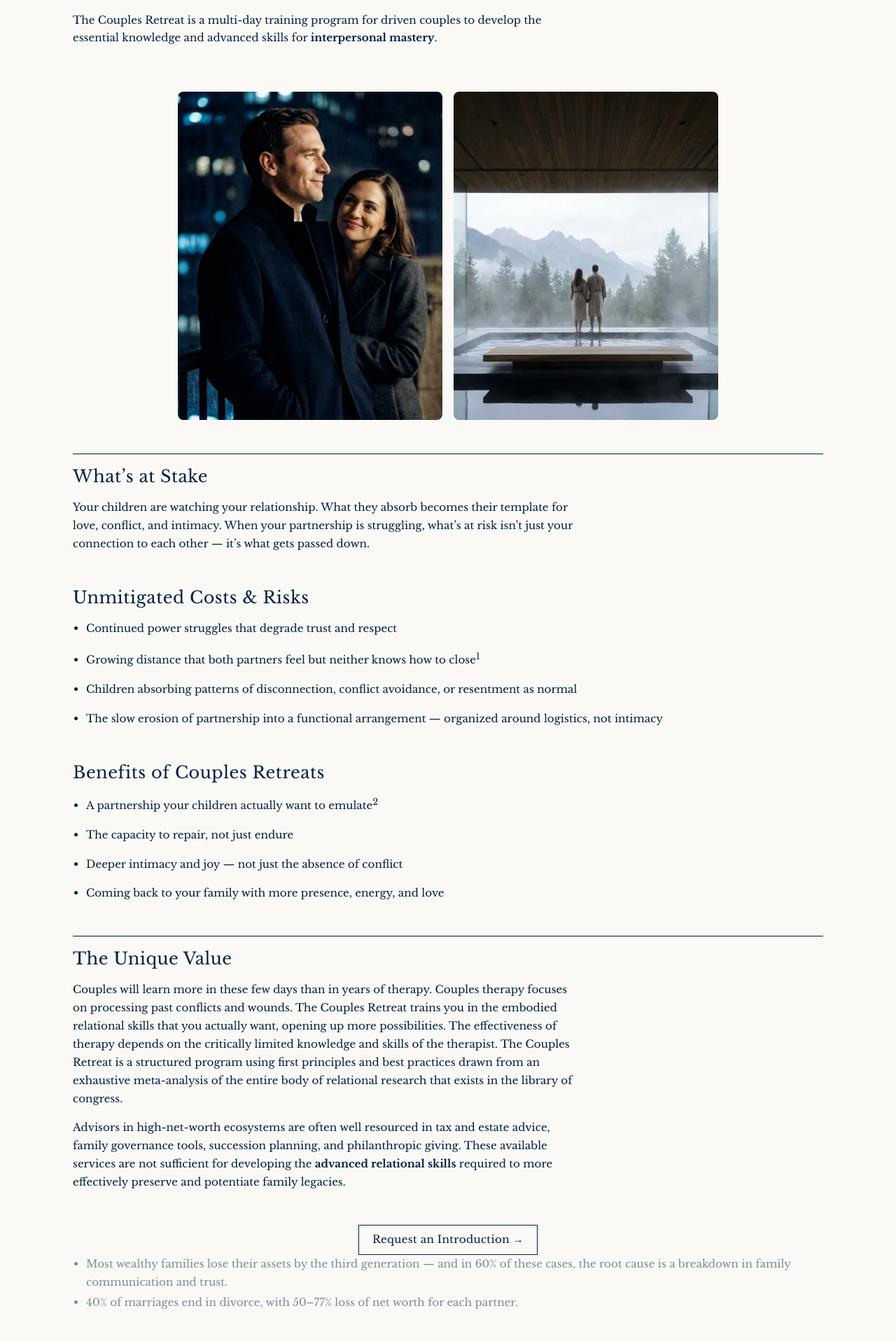
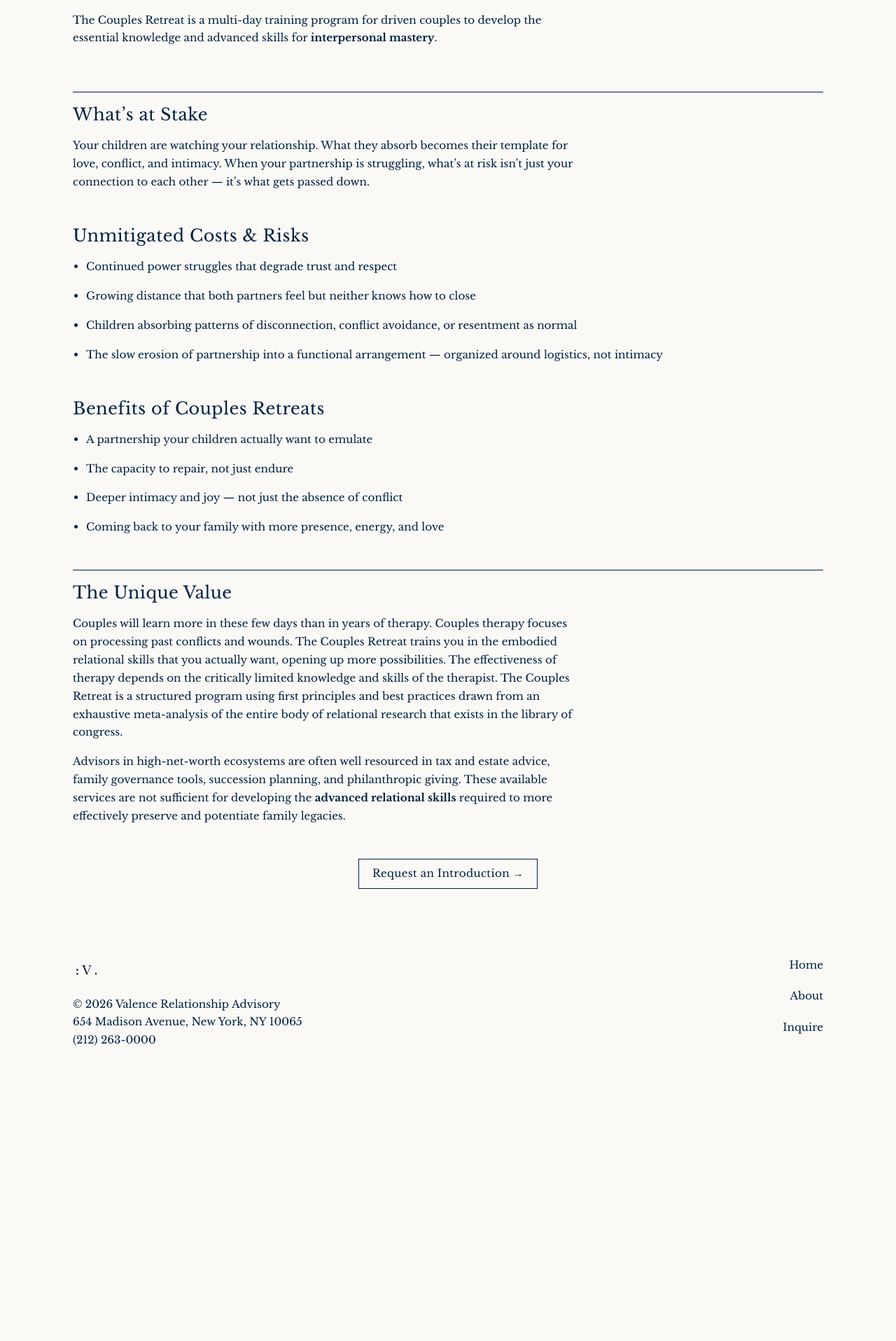
Before and after one commit to samuel-dunlap/valence-site, a Next.js app: page /couples-retreat in a window 1280 px wide. Shown: the part 224-2140 px from the top of the page at 70% size. After the commit the page ends 1771 px from the top, so only its background shows below. Built offline with nearby package versions, Linux system fonts and the light colour scheme.

Commit message:
Remove images from couples retreat page
Co-Authored-By: Claude Opus 4.6 <noreply@anthropic.com>

```diff
--- a/src/app/(with-footer)/couples-retreat/page.module.css
+++ b/src/app/(with-footer)/couples-retreat/page.module.css
@@ -1,20 +1,4 @@
 /* Page-specific styles - shared header styles moved to @/styles/page-header.module.css */
-
-.imagePair {
-  display: grid;
-  grid-template-columns: 1fr 1fr;
-  gap: var(--space);
-  max-width: var(--content-wide);
-  margin: 0 auto;
-  padding: var(--space-section) var(--content-padding) 0;
-}
-
-.pairImage {
-  border-radius: var(--radius);
-  width: 100%;
-  height: 100%;
-  object-fit: cover;
-}
 
 .bodySection {
   padding: var(--space-section) var(--content-padding) 0;
@@ -51,26 +35,3 @@
   position: relative;
   z-index: var(--z-content);
 }
-
-.footnotes {
-  max-width: var(--max-width);
-  margin: 0 auto;
-  padding: 0 var(--content-padding) var(--space-section);
-  font-size: var(--fs-body);
-  color: var(--color-text);
-  opacity: 0.5;
-  line-height: var(--lh-body);
-}
-
-.footnotes ol {
-  padding-left: 1.25em;
-  display: flex;
-  flex-direction: column;
-  gap: 0.25rem;
-}
-
-@media (max-width: 767px) {
-  .imagePair {
-    grid-template-columns: 1fr;
-  }
-}
--- a/src/app/(with-footer)/couples-retreat/page.tsx
+++ b/src/app/(with-footer)/couples-retreat/page.tsx
@@ -1,5 +1,4 @@
 import type { Metadata } from "next";
-import Image from "next/image";
 import FadeIn from "@/components/FadeIn/FadeIn";
 import ArrowLink from "@/components/ArrowLink/ArrowLink";
 import SectionHeader from "@/components/SectionHeader/SectionHeader";
@@ -40,26 +39,6 @@ export default function CouplesRetreatPage() {
         </section>
       </FadeIn>
 
-      <div className={styles.imagePair}>
-        <Image
-          src="/images/home.webp"
-          alt="Couple in New York City"
-          width={1018}
-          height={661}
-          unoptimized
-          className={styles.pairImage}
-        />
-        <Image
-          src="/images/retreat.webp"
-          alt="Luxury retreat with mountain views"
-          width={1018}
-          height={661}
-          unoptimized
-          loading="lazy"
-          className={styles.pairImage}
-        />
-      </div>
-
       <FadeIn>
         <section className={styles.legacySection}>
           <div className={styles.legacySectionContent}>
@@ -78,18 +57,13 @@ export default function CouplesRetreatPage() {
             leftTitle="Unmitigated Costs & Risks"
             leftItems={[
               "Continued power struggles that degrade trust and respect",
-              <>
-                Growing distance that both partners feel but neither knows how
-                to close<sup>1</sup>
-              </>,
+              "Growing distance that both partners feel but neither knows how to close",
               "Children absorbing patterns of disconnection, conflict avoidance, or resentment as normal",
               "The slow erosion of partnership into a functional arrangement — organized around logistics, not intimacy",
             ]}
             rightTitle="Benefits of Couples Retreats"
             rightItems={[
-              <>
-                A partnership your children actually want to emulate<sup>2</sup>
-              </>,
+              "A partnership your children actually want to emulate",
               "The capacity to repair, not just endure",
               "Deeper intimacy and joy — not just the absence of conflict",
               "Coming back to your family with more presence, energy, and love",
@@ -126,20 +100,6 @@ export default function CouplesRetreatPage() {
       <section className={styles.cta}>
         <ArrowLink text={CTA.requestIntroduction} href="/inquire" />
       </section>
-
-      <footer className={styles.footnotes}>
-        <ol>
-          <li>
-            Most wealthy families lose their assets by the third generation
-            &mdash; and in 60% of these cases, the root cause is a breakdown in
-            family communication and trust.
-          </li>
-          <li>
-            40% of marriages end in divorce, with 50&ndash;77% loss of net worth
-            for each partner.
-          </li>
-        </ol>
-      </footer>
     </>
   );
 }
```
